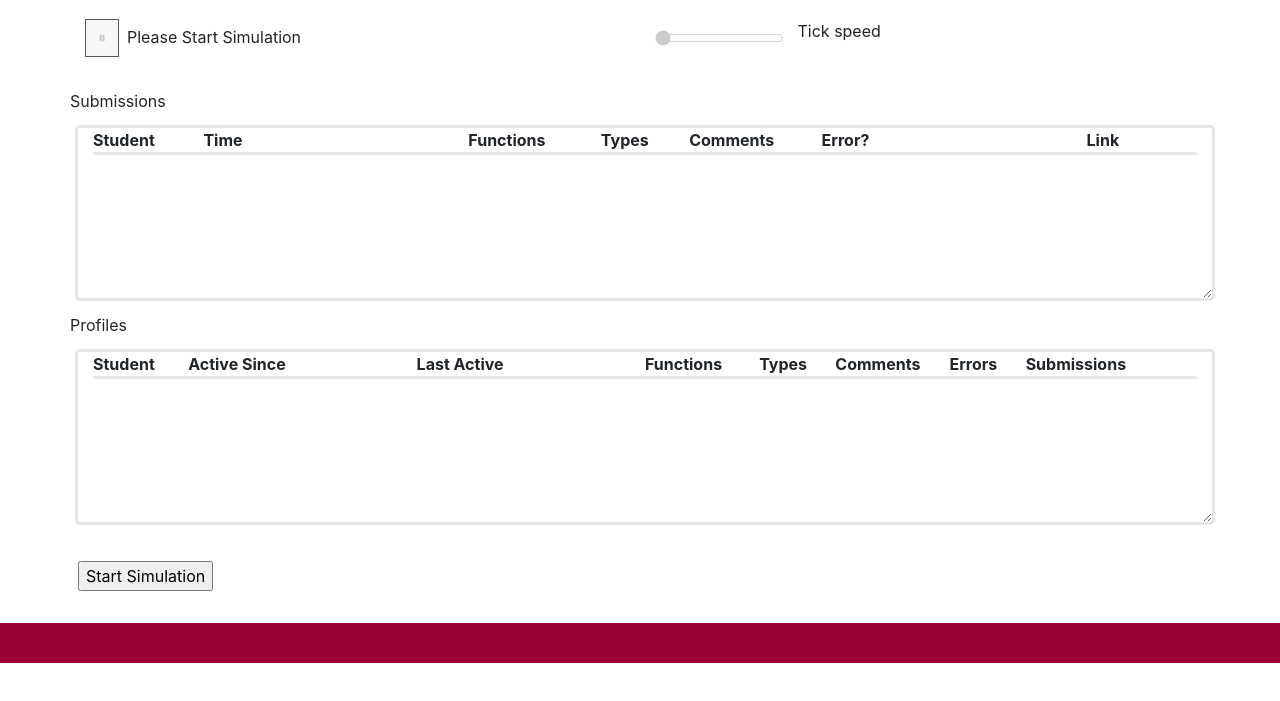
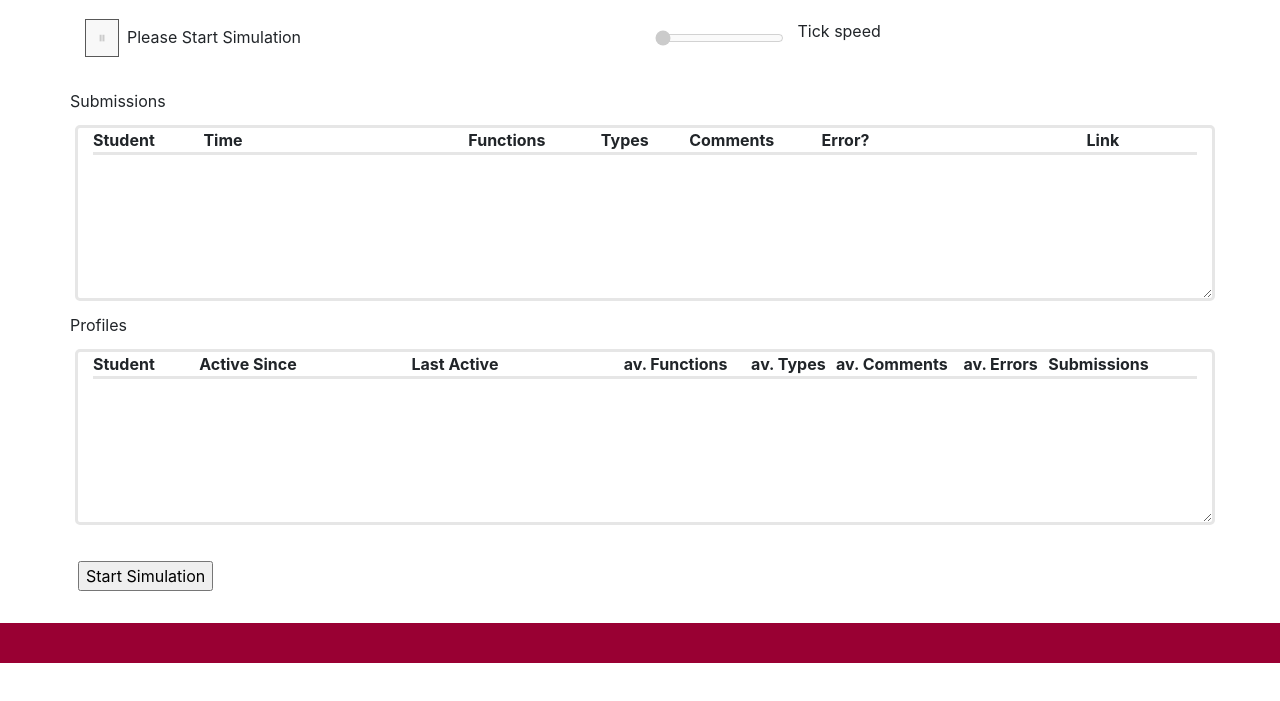
Before and after one commit to Tan630/Tan630.github.io, a plain HTML site: page index.html in a window 1280 px wide. Shown: the part 71-772 px from the top of the page. Drawn offline with Linux system fonts and the light colour scheme.

Commit message:
Update right table to display per-profile statistics

```diff
--- a/index.html
+++ b/index.html
@@ -92,23 +92,23 @@
                     <caption></caption>
                     <colgroup>
                         <col style="width: 5em">
-                        <col style="width: 12em">
-                        <col style="width: 12em">
+                        <col style="width: 10em">
+                        <col style="width: 10em">
                         <col style="width: 6em">
                         <col style="width: 4em">
                         <col style="width: 6em">
                         <col style="width: 4em">
-                        <col style="width: 9em">
+                        <col style="width: 7em">
                     </colgroup>
                     <thead>
                         <tr>
                             <th scope="col" style="cursor:pointer" onclick="sortRightTable(0)">Student</th>
                             <th scope="col" style="cursor:pointer" onclick="sortRightTable(1)">Active Since</th>
                             <th scope="col" style="cursor:pointer" onclick="sortRightTable(2)">Last Active</th>
-                            <th scope="col" style="cursor:pointer" onclick="sortRightTable(3)">Functions</th>
-                            <th scope="col" style="cursor:pointer" onclick="sortRightTable(4)">Types</th>
-                            <th scope="col" style="cursor:pointer" onclick="sortRightTable(5)">Comments</th>
-                            <th scope="col" style="cursor:pointer" onclick="sortRightTable(6)">Errors</th>
+                            <th scope="col" style="cursor:pointer" onclick="sortRightTable(3)">av. Functions</th>
+                            <th scope="col" style="cursor:pointer" onclick="sortRightTable(4)">av. Types</th>
+                            <th scope="col" style="cursor:pointer" onclick="sortRightTable(5)">av. Comments</th>
+                            <th scope="col" style="cursor:pointer" onclick="sortRightTable(6)">av. Errors</th>
                             <th scope="col" style="cursor:pointer" onclick="sortRightTable(7)">Submissions</th>
 
                         </tr>
@@ -418,10 +418,10 @@
         row.cells[0].innerHTML = profile.id
         row.cells[1].innerHTML = profile.getActiveSince();
         row.cells[2].innerHTML = profile.getLastSubmission();
-        row.cells[3].innerHTML = profile.nFunctions
-        row.cells[4].innerHTML = profile.nTypes;
-        row.cells[5].innerHTML = profile.nComments;
-        row.cells[6].innerHTML = profile.nErrors;
+        row.cells[3].innerHTML = parseFloat((profile.nFunctions / profile.nSubmissions).toFixed(2));
+        row.cells[4].innerHTML = parseFloat((profile.nTypes / profile.nSubmissions).toFixed(2));
+        row.cells[5].innerHTML = parseFloat((profile.nComments / profile.nSubmissions).toFixed(2));
+        row.cells[6].innerHTML = parseFloat((profile.nErrors / profile.nSubmissions).toFixed(2));
         row.cells[7].innerHTML = profile.nSubmissions;
 
         let redhue = 1 - profile.nErrors / 2 / profile.nSubmissions;
```
